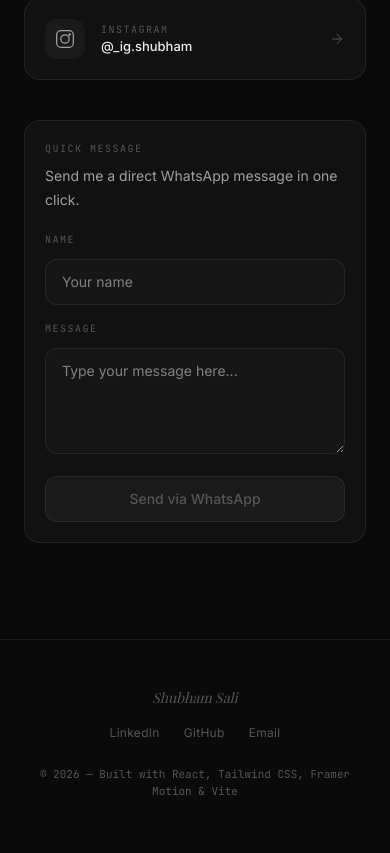
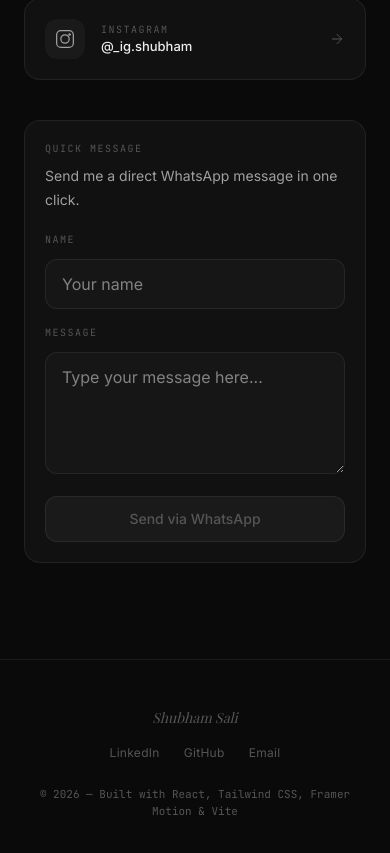
Before and after one commit to shubham99k/Portfolio, a React (Vite) app: page / in a window 390 px wide. Shown: the part 7307-8160 px from the top of the page. Built offline with nearby package versions, Linux system fonts and the light colour scheme; a web font is replaced by a local one.

Commit message:
fix: fix auto zoom text feild in mobile view

```diff
--- a/src/components/Contact.jsx
+++ b/src/components/Contact.jsx
@@ -273,7 +273,7 @@ export default function Contact() {
             value={whatsappName}
             onChange={(e) => setWhatsappName(e.target.value)}
             placeholder='Your name'
-            className='w-full rounded-xl px-4 py-3 text-sm outline-none'
+            className='w-full rounded-xl px-4 py-3 text-base md:text-sm outline-none'
             style={{
               backgroundColor: "var(--bg-card-hover)",
               color: "var(--text-primary)",
@@ -292,7 +292,7 @@ export default function Contact() {
             value={whatsappMessage}
             onChange={(e) => setWhatsappMessage(e.target.value)}
             placeholder='Type your message here...'
-            className='w-full rounded-xl px-4 py-3 text-sm resize-y outline-none'
+            className='w-full rounded-xl px-4 py-3 text-base md:text-sm resize-y outline-none'
             style={{
               backgroundColor: "var(--bg-card-hover)",
               color: "var(--text-primary)",
```
